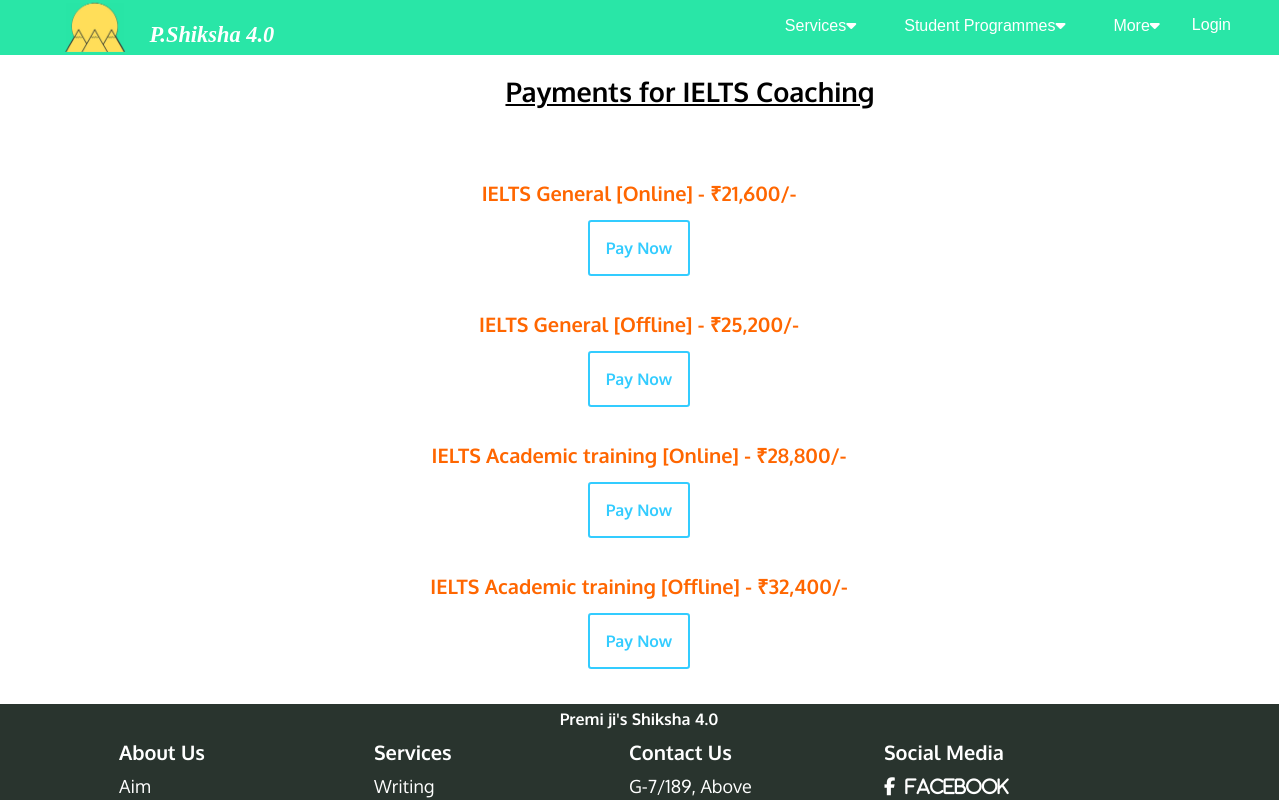
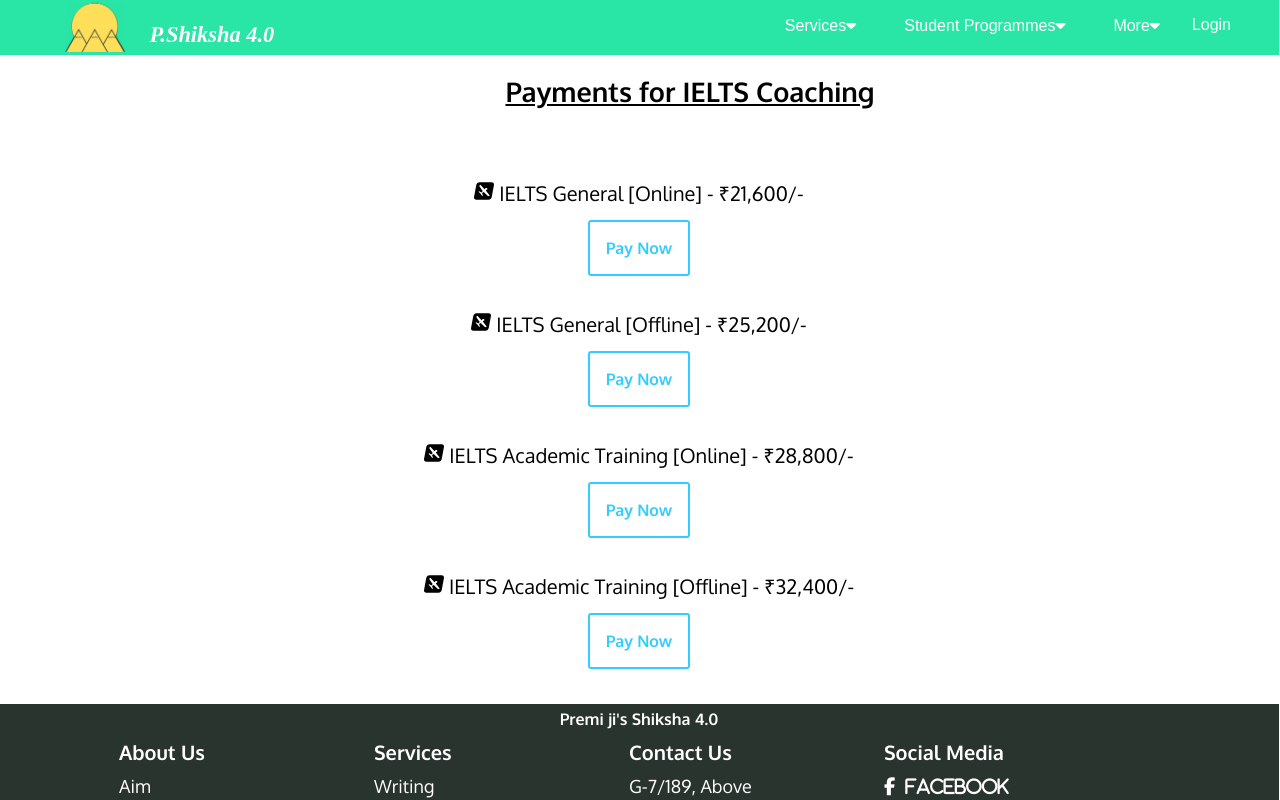
Before and after one commit to deep9069/pshiksha, a React (Create React App) app: page /ieltspay in a window 1280 px wide. Shown: the top 800 px of the page. Built offline with nearby package versions, Linux system fonts and the light colour scheme; a web font is replaced by a local one.

Commit message:
updated ieltspay, collapsible, ..

```diff
--- a/package.json
+++ b/package.json
@@ -16,7 +16,7 @@
         "react-collapsed": "^3.3.2",
         "react-dom": "^17.0.1",
         "react-grid-system": "^8.1.5",
-        "react-icons": "^4.3.1",
+        "react-icons": "^4.4.0",
         "react-router-dom": "^6.3.0",
         "react-scripts": "^3.4.4",
         "react-slick": "^0.29.0",
--- a/src/App.js
+++ b/src/App.js
@@ -13,6 +13,7 @@ import Footer from "./components/footer/Footer";
 import studentProgramme from "./components/Pages/StudentProgramme";
 import Home1 from "./components/Home1";
 import Internship from "./components/Pages/Internship";
+import Collapsible from "./components/Pages/InternshipCollapse";
 import Ambassador from "./components/Pages/Ambassador"
 import Login from "./components/authentication/Login";
 import Register from "./components/authentication/Register";
@@ -26,32 +27,58 @@ function App() {
   const [user,setLoginUser]= useState({})
   return (
     <>
-    <div className="App">
-      <Router>
-      <NavBar/>
+      <div className="App">
+        <Router>
+          <NavBar />
           <Routes>
-            <Route exact path="/" element={<Home1/>} />
-            <Route exact path="/about" element={<About/>} />
-            <Route exact path="/contact" element={<Details/>} />
-            <Route exact path="/internship" element={<Internship/>} />
-            <Route exact path="/details" element={<Details/>}/>
-            <Route exact path="/studentprogramme" element={<studentProgramme/>}/>
-            <Route exact path="/hometution" element={<HomeTution/>}/>
-            <Route exact path="/ambassador" element={<Ambassador/>} />
-            <Route exact path="/vaani" element={<Vaani/>} />
-            <Route exact path="/iit" element={<IIt/>} />
-            <Route exact path="/ielts" element={<Ielts/>} />
-            <Route exact path="/ieltspay" element={<Ieltspay/>} />
-            <Route exact path="/overseas" element={<Overseas/>} />
-            <Route exact path="/newc" element={<Newc/>} />
-            <Route  element={PageNotFound} />
+            <Route exact path="/" element={<Home1 />} />
+            <Route exact path="/about" element={<About />} />
+            <Route exact path="/contact" element={<Details />} />
+            <Route
+              exact
+              path="/internship"
+              element={
+                <>
+                  <Internship />
+                  <Collapsible/>
+                </>
+              }
+            />
+            <Route exact path="/details" element={<Details />} />
+            <Route
+              exact
+              path="/studentprogramme"
+              element={<studentProgramme />}
+            />
+            <Route exact path="/hometution" element={<HomeTution />} />
+            <Route exact path="/ambassador" element={<Ambassador />} />
+            <Route exact path="/vaani" element={<Vaani />} />
+            <Route exact path="/iit" element={<IIt />} />
+            <Route exact path="/ielts" element={<Ielts />} />
+            <Route exact path="/ieltspay" element={<Ieltspay />} />
+            <Route exact path="/overseas" element={<Overseas />} />
+            <Route exact path="/newc" element={<Newc />} />
+            <Route element={PageNotFound} />
 
-            <Route exact path="/r" element={user && user._id ? <Home1 setLoginUser={setLoginUser}/> : <Login setLoginUser={setLoginUser}/>}/>
-            <Route path="/login" element={<Login setLoginUser={setLoginUser}/>}/>
-            <Route path="/register" element={<Register/>}/>
-            </Routes>
-          <Footer/>
-      </Router>
+            <Route
+              exact
+              path="/r"
+              element={
+                user && user._id ? (
+                  <Home1 setLoginUser={setLoginUser} />
+                ) : (
+                  <Login setLoginUser={setLoginUser} />
+                )
+              }
+            />
+            <Route
+              path="/login"
+              element={<Login setLoginUser={setLoginUser} />}
+            />
+            <Route path="/register" element={<Register />} />
+          </Routes>
+          <Footer />
+        </Router>
       </div>
     </>
   );
--- a/src/components/Pages/Ambassador.js
+++ b/src/components/Pages/Ambassador.js
@@ -11,8 +11,8 @@ const Ambassador = () => {
           <div className="d-flex align-items-center flex-column">
             <h1 style={{ fontSize: "50px" }}>
               <b>
-                CAMPUS AMBASSADOR
-                <span style={{ color: "#29e6a7" }}> PROGRAMME</span>
+                Campus Ambassador
+                <span style={{ color: "#29e6a7" }}> Programme</span>
               </b>
             </h1>
           </div>
--- a/src/components/Pages/Ielts.css
+++ b/src/components/Pages/Ielts.css
@@ -123,8 +123,7 @@
 }
 
 .ielph2 {
-    font-weight: bold;
-    color: rgb(255, 102, 0);
+
 }
 
 .ielph3 {
--- a/src/components/Pages/Ieltspay.js
+++ b/src/components/Pages/Ieltspay.js
@@ -1,12 +1,13 @@
 import "./Ielts.css";
 import React from "react";
 import Button from "react-bootstrap/Button";
+import { FaAvianex } from "react-icons/fa";
 
 const Ieltspay = () => {
   return (
     <>
       <div className="ieltsp">
-        <br/>
+        <br />
         <div className="ielphead">
           <h2>
             <u>Payments for IELTS Coaching</u>
@@ -16,7 +17,10 @@ const Ieltspay = () => {
       <div className="ieltsinside">
         <br />
         <div className="ielph2">
-          <p>IELTS General [Online] - &#8377;21,600/-</p>
+          <p>
+            {" "}
+            <FaAvianex /> IELTS General [Online] - &#8377;21,600/-
+          </p>
         </div>
         <div>
           <div>
@@ -35,7 +39,10 @@ const Ieltspay = () => {
         <div class="verticalLineieltsp"></div>
         <br />
         <div className="ielph2">
-          <p>IELTS General [Offline] - &#8377;25,200/-</p>
+          <p>
+            {" "}
+            <FaAvianex /> IELTS General [Offline] - &#8377;25,200/-
+          </p>
         </div>
         <div>
           <div>
@@ -54,7 +61,10 @@ const Ieltspay = () => {
         <div class="verticalLineieltsp"></div>
         <br />
         <div className="ielph2">
-          <p>IELTS Academic training [Online] - &#8377;28,800/-</p>
+          <p>
+            {" "}
+            <FaAvianex /> IELTS Academic Training [Online] - &#8377;28,800/-
+          </p>
         </div>
         <div>
           <div>
@@ -73,7 +83,10 @@ const Ieltspay = () => {
         <div class="verticalLineieltsp"></div>
         <br />
         <div className="ielph2">
-          <p>IELTS Academic training [Offline] - &#8377;32,400/-</p>
+          <p>
+            {" "}
+            <FaAvianex /> IELTS Academic Training [Offline] - &#8377;32,400/-
+          </p>
         </div>
         <div>
           <div>
@@ -87,8 +100,8 @@ const Ieltspay = () => {
               Pay Now
             </Button>
           </div>
-          <br/>
-          <br/>
+          <br />
+          <br />
         </div>
       </div>
     </>
--- a/src/components/Pages/Internship.css
+++ b/src/components/Pages/Internship.css
@@ -46,13 +46,14 @@
     font-size: 18px;
     margin-top: 25px;
     margin-bottom: 25px;
-    margin-right: 150px;
-    margin-left: 80px;
+    margin-right: 120px;
+    margin-left: 120px;
 }
 
 .header {
     font-size: 18px;
     text-align: center;
+    margin-right: 430px;
     cursor: pointer;
     font-stretch: expanded;
     font-weight: bolder;
@@ -67,16 +68,6 @@
 .para2 {
     font-size: 18px;
 }
-
-/* .inhead {
-    font-style: oblique;
-    font-size: 18px;
-    width: 1060px;
-    border-radius: 25px;
-    border: 0.1px #e7ecec;
-    background-color: #33ccff;
-    padding-left: 10px;
-} */
 
 .btn-intern {
     text-align: center;
--- a/src/components/Pages/InternshipCollapse.js
+++ b/src/components/Pages/InternshipCollapse.js
@@ -1,6 +1,8 @@
 import React from "react";
 import useCollapse from "react-collapsed";
 import './Internship.css'
+import "./Ielts.css";
+import { FaHandPointRight } from "react-icons/fa";
 
 function Collapsible() {
   const { getCollapseProps, getToggleProps, isExpanded } = useCollapse();
@@ -11,7 +13,7 @@ function Collapsible() {
         <h3>{isExpanded ? "INTERNSHIP BROCHURE" : "INTERNSHIP BROCHURE"}</h3>
       </div>
       <br />
-      <br/>
+      <br />
       <div {...getCollapseProps()}>
         <div className="content">
           <p>
@@ -78,10 +80,10 @@ function Collapsible() {
               <br />
               <br />
             </div>
-            <br/>
-            <div className="inhead">
-              <h3>Why is this internship unique?</h3>
-            </div>
+            <br />
+            <h2>
+              <FaHandPointRight /> Why Is This Internship Unique?
+            </h2>
             <br />
             <div className="para2">
               It will allow you to work solely in a particular department.
@@ -91,10 +93,10 @@ function Collapsible() {
               students.
             </div>
             <br />
-            <br/>
-            <div className="inhead">
-              <h3>How will it benefit you?</h3>
-            </div>
+            <br />
+            <h2>
+              <FaHandPointRight /> How Will It Benefit You?
+            </h2>
             <br />
             <div className="para2">
               Chance to get a Full time job opportunity.
@@ -180,10 +182,10 @@ function Collapsible() {
               <br />
               <br />
             </div>
-            <br/>
-            <div className="inhead">
-              <h3>General skills required:</h3>
-            </div>
+            <br />
+            <h2>
+              <FaHandPointRight /> General Skills Required
+            </h2>
             <br />
             <div className="para2">
               Strong will to learn
@@ -195,11 +197,11 @@ function Collapsible() {
               <br />
               <br />
             </div>
-            <br/>
+            <br />
             <div className="para2">
-              <div className="inhead">
-                <h3>Kindly note:</h3>
-              </div>
+              <h3>
+                <FaHandPointRight /> Kindly Note
+              </h3>
               <br />
               1) The student should be regular and punctual during the complete
               internship period.
@@ -226,6 +228,7 @@ function Collapsible() {
               <div className="verticalLine1"></div>
             </div>
           </p>
+          <br/>
         </div>
       </div>
     </div>
```
Also changed, not shown: 1 other file (tests, documents, lock files or other folders).
